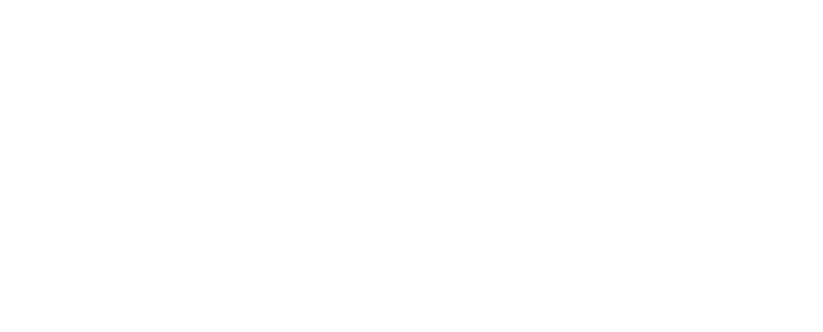
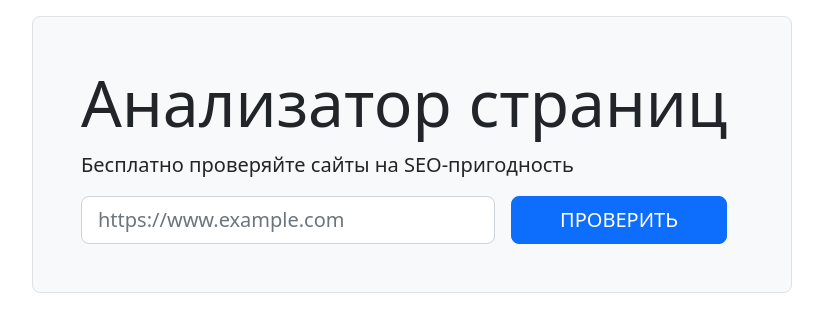
Before and after one commit to FooXeeD/python-project-83, a Flask app: page / in a window 1280 px wide. Before the commit the part shown is empty. Shown: the top 332 px of the page, without its empty margins (228-1051 px from the left). Run offline with Flask 3, Linux system fonts and the light colour scheme.

Commit message:
Update 0.0.3

```diff
--- a/page_analyzer/templates/base.html
+++ b/page_analyzer/templates/base.html
@@ -8,5 +8,7 @@
     <script type="text/javascript" src="chrome-extension://epebfcehmdedogndhlcacafjaacknbcm/nmcades_plugin_api.js"></script>
 </head>
 <body>
+{% block content %}
+{% endblock %}
 </body>
 </html>
--- a/page_analyzer/templates/index.html
+++ b/page_analyzer/templates/index.html
@@ -1,10 +1,15 @@
 {% extends "base.html" %}
+{% block content %}
 <div class="container-lg mt-3">
   <div class="row">
     <div class="col-12 col-md-10 col-lg-8 mx-auto border rounded-3 bg-light p-5">
       <h1 class="display-3">Анализатор страниц</h1>
       <p class="lead">Бесплатно проверяйте сайты на SEO-пригодность</p>
-
+      <form action="" method="post" class="d-flex justify-content-center" required="">
+      <input type="text" name="url" placeholder="https://www.example.com" value="{{ url }}" class="form-control form-control-lg">
+      <input type="submit" class="btn btn-primary  btn-lg ms-3 px-5 text-uppercase mx-3" value="Проверить">
+      </form>
     </div>
   </div>
-  </div>
+</div>
+{% endblock %}
```
